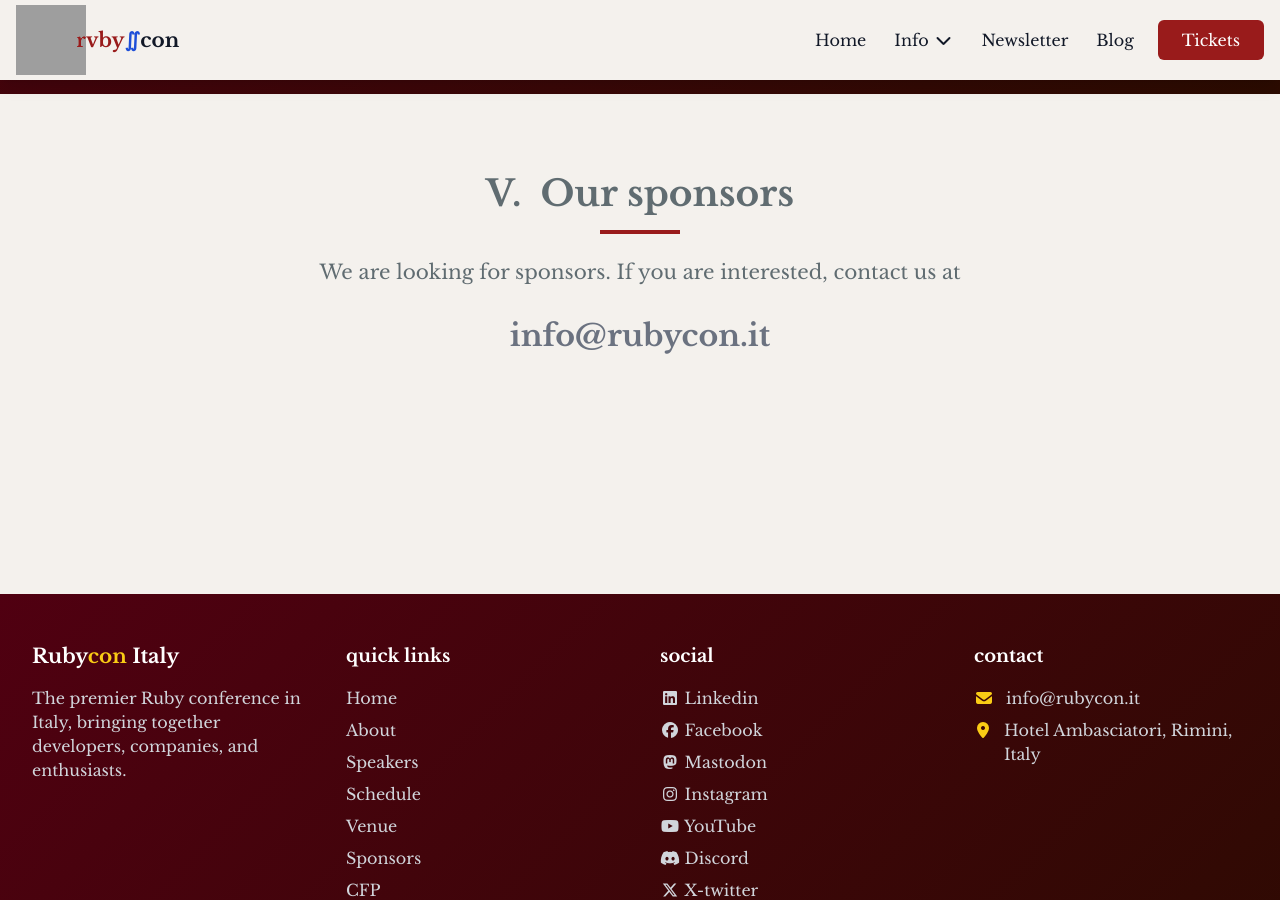
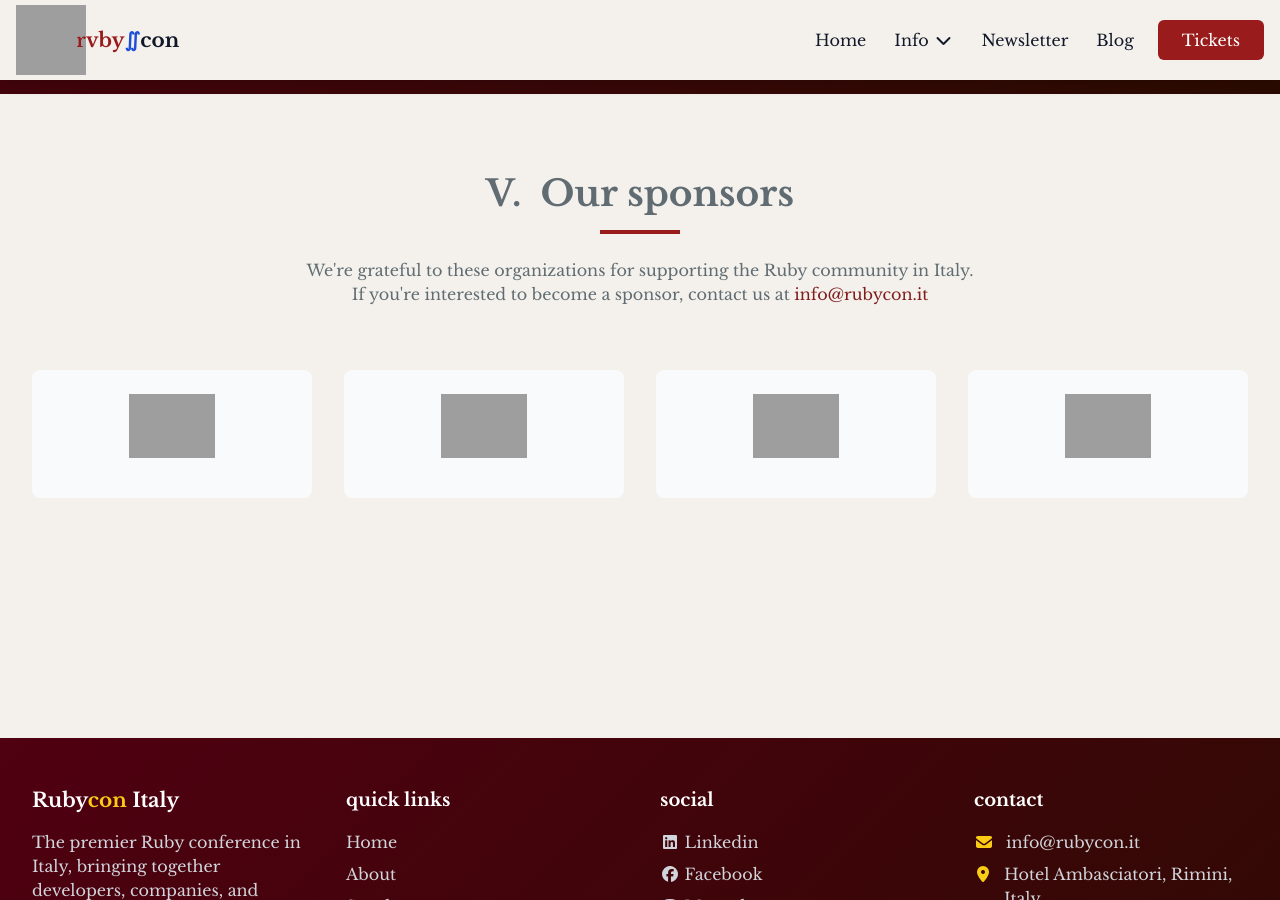
Before and after one commit to palladius/rubycon.it, a Jekyll site: the page built from rubycon.it/index.html, in a window 1280 px wide and 900 px high, scrolled down 3394 px. Built offline with Jekyll 4.4.1, drawn with Linux system fonts in a browser that asks for light colours; nearby versions of some CDN libraries; grey boxes are pictures that could not be loaded.

Commit message:
revert layout

```diff
--- a/rubycon.it/_data/sponsors.yml
+++ b/rubycon.it/_data/sponsors.yml
@@ -1 +1,5 @@
-# - logo
+- title: 'Community sponsors'
+  logos:
+  - title: 'Dev Fest'
+    img: 'img/oaj'
+- title: 'Gold'
--- a/rubycon.it/_includes/sponsors.html
+++ b/rubycon.it/_includes/sponsors.html
@@ -1,13 +1,32 @@
+{% capture description %}
+    <p>
+        We're grateful to these organizations for supporting the Ruby community in Italy.<br>
+        If you're interested to become a sponsor, contact us at
+        <a href="mailto:{{ site.info_email }}" class="text-red-900">{{ site.info_email }}</a>
+    </p>
+{% endcapture %}
+
 {% capture content %}
-    <div class="text-center text-3xl font-bold" style="margin-top: -2rem;" data-aos="fade-up">
-        <a href="mailto:{{ site.info_email }}" class="text-gray-500 hover:text-red-900">{{ site.info_email }}</a>
-    </div>
+            <div class="grid grid-cols-2 md:grid-cols-4 gap-8 items-center">
+                <div class="flex justify-center p-6 bg-gray-50 rounded-lg h-32">
+                    <img src="https://upload.wikimedia.org/wikipedia/commons/thumb/7/73/Ruby_logo.svg/1024px-Ruby_logo.svg.png" alt="Ruby" class="h-16 object-contain">
+                </div>
+                <div class="flex justify-center p-6 bg-gray-50 rounded-lg h-32">
+                    <img src="https://upload.wikimedia.org/wikipedia/commons/thumb/6/62/Ruby_On_Rails_Logo.svg/1200px-Ruby_On_Rails_Logo.svg.png" alt="Ruby on Rails" class="h-16 object-contain">
+                </div>
+                <div class="flex justify-center p-6 bg-gray-50 rounded-lg h-32">
+                    <img src="https://upload.wikimedia.org/wikipedia/commons/thumb/9/91/Octicons-mark-github.svg/2048px-Octicons-mark-github.svg.png" alt="GitHub" class="h-16 object-contain">
+                </div>
+                <div class="flex justify-center p-6 bg-gray-50 rounded-lg h-32">
+                    <img src="https://upload.wikimedia.org/wikipedia/commons/thumb/4/4a/Amazon_AWS_logo.svg/1280px-Amazon_AWS_logo.svg.png" alt="AWS" class="h-16 object-contain">
+                </div>
+            </div>
 {% endcapture %}
 
 {% include section.html
     id="sponsors"
     title="V. &nbsp;Our sponsors"
-    description="We are looking for sponsors. If you are interested, contact us at"
+    description=description
     content=content
 %}
 <script>
```
